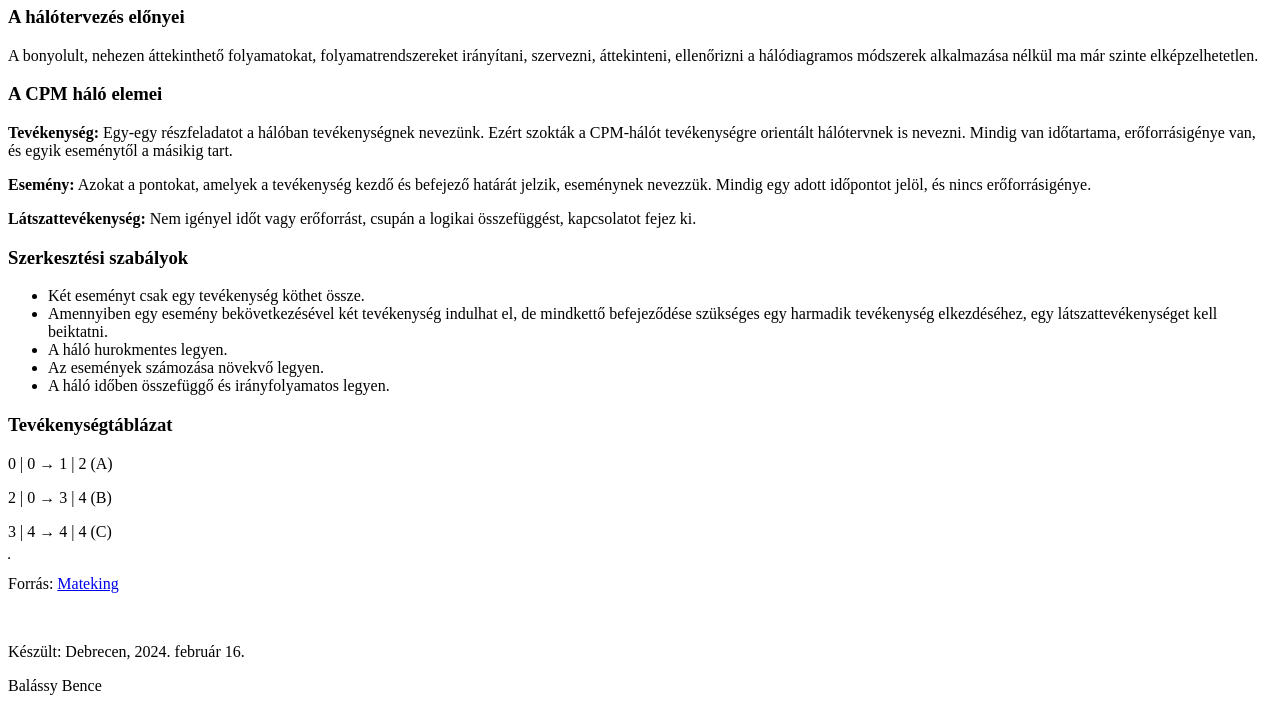
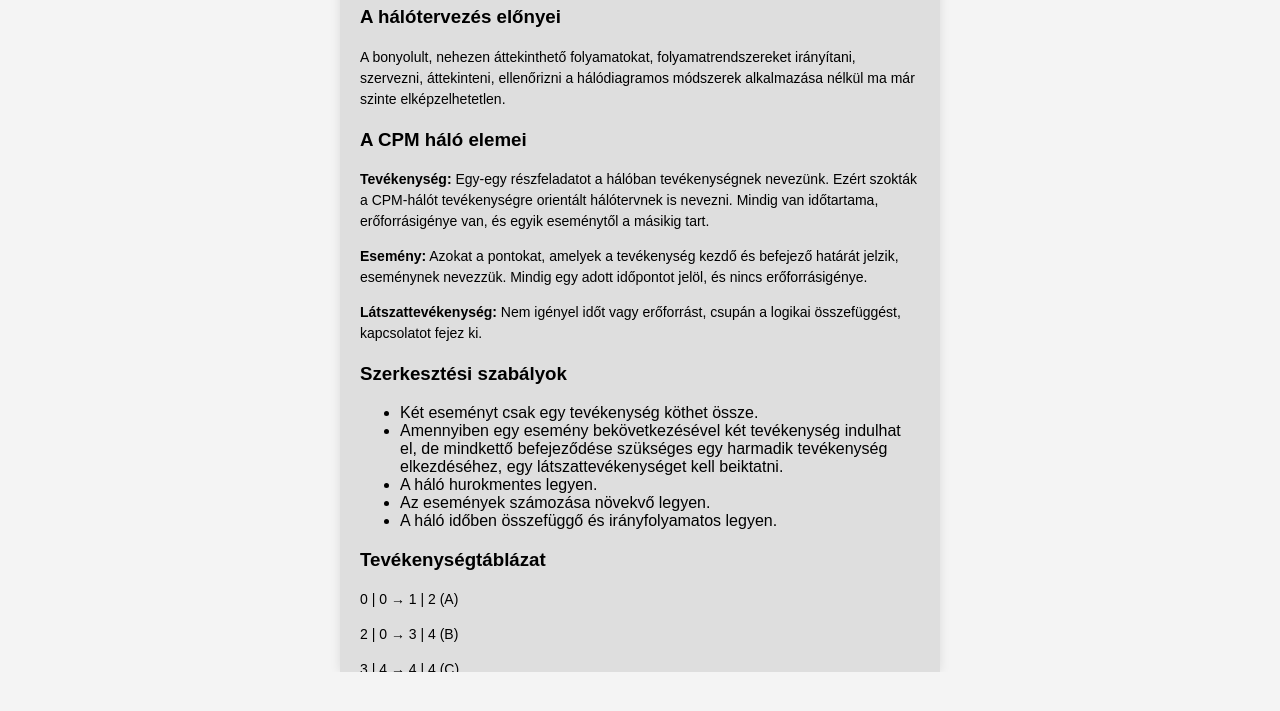
Before and after one commit to BalassyBence/IKT-beadando-03.05, a plain HTML site: page CPM.html in a window 1280 px wide. Shown: the part 145-856 px from the top of the page. After the commit the page ends 817 px from the top, so only its background shows below. Drawn offline with Linux system fonts and the light colour scheme.

Commit message:
Update CPM.html

```diff
--- a/CPM.html
+++ b/CPM.html
@@ -4,6 +4,7 @@
     <meta charset="UTF-8">
     <meta name="viewport" content="width=device-width, initial-scale=1.0">
     <title>Hálótervezés - CPM</title>
+    <link rel="stylesheet" href="CPM.css">
 </head>
     <body>
         <div class="container">
```
